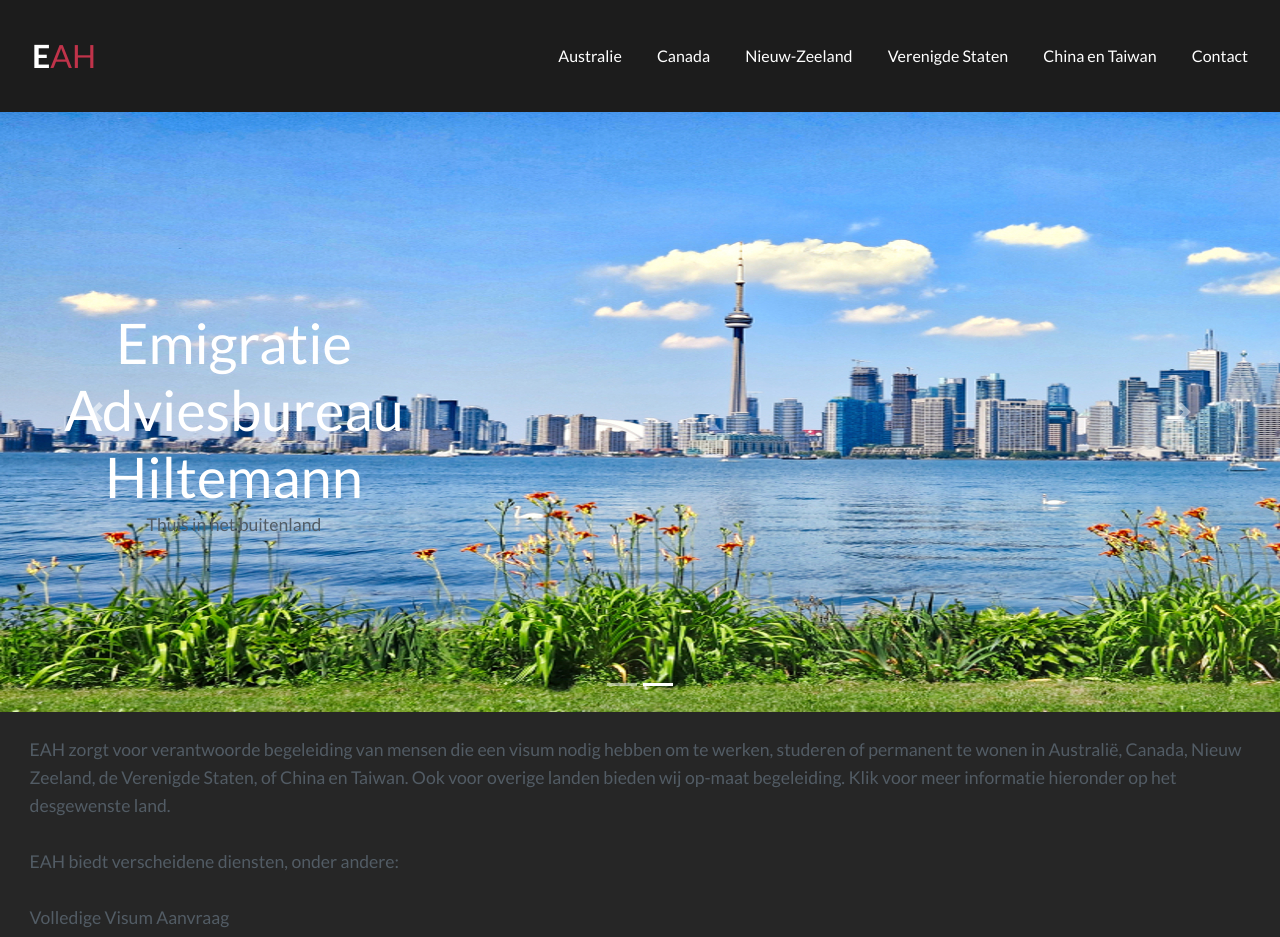
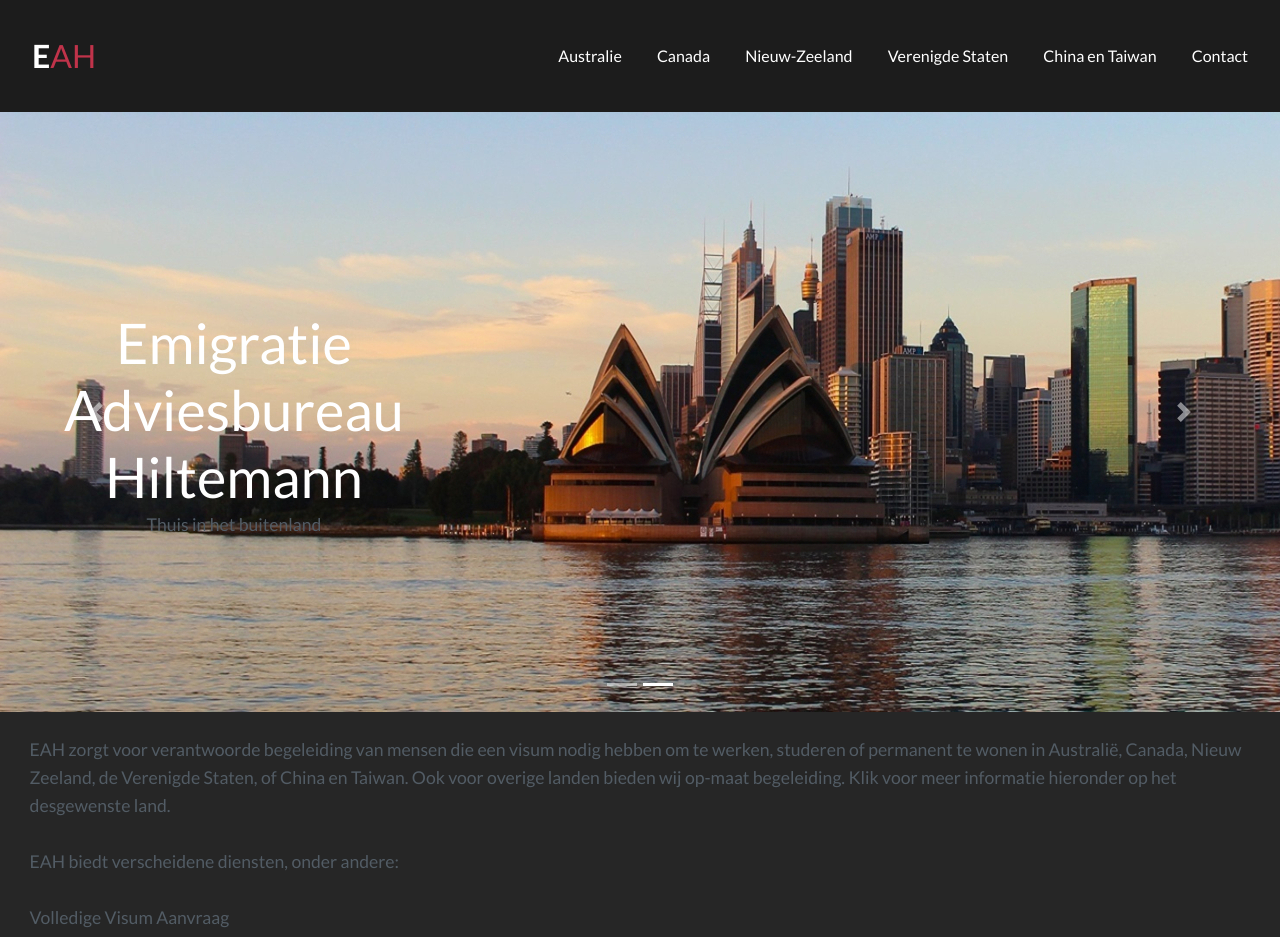
Before and after one commit to shiltemann/emigratie-adviesbureau-hiltemann, a Jekyll site: the page built from index.html, in a window 1280 px wide. Shown: the top 937 px of the page. Built offline with Jekyll 4.4.1, drawn with Linux system fonts in a browser that asks for light colours; the list of posts is cut into pages by our own code.

Commit message:
banners toegevoegd

```diff
--- a/_includes/banner.html
+++ b/_includes/banner.html
@@ -17,13 +17,25 @@
           <img src="assets/img/banner/banner1.jpg" alt="Los Angeles"/>
         </div>
         <div class="carousel-item">
-          <img src="assets/img/banner/CanadaTorontoSkyline.jpg" alt="Sydney skyline"/>
-        </div>
-        <div class="carousel-item">
           <img src="assets/img/banner/AustraliaSydneySkyline_scaled.jpg" alt="Sydney skyline"/>
         </div>
         <div class="carousel-item">
-          <img src="assets/img/banner/NZAucklandbanner.jpg" alt="Chicago"/>
+          <img src="assets/img/banner/NZMilfordSound3.jpg" alt="Sydney skyline"/>
+        </div>
+        <div class="carousel-item">
+          <img src="assets/img/banner/CanadaTorontoSkyline3_scaled.jpg" alt="Sydney skyline"/>
+        </div>
+        <div class="carousel-item">
+          <img src="assets/img/banner/USGoldenGateBridge.jpg" alt="Chicago"/>
+        </div>
+        <div class="carousel-item">
+          <img src="assets/img/banner/ChinaShanghaiBanner2.jpg" alt="Chicago"/>
+        </div>
+        <div class="carousel-item">
+          <img src="assets/img/banner/CanadaUSNiagaraFallsbanner_scaled.jpg" alt="Chicago"/>
+        </div>
+        <div class="carousel-item">
+          <img src="assets/img/banner/NZWellingtonSkyline_scaled.jpg" alt="Chicago"/>
         </div>
       </div>
 
```
Also changed, not shown: assets/img/banner/AustraliaSydneySkyline_scaled.jpg, assets/img/banner/CanadaTorontoSkyline2.jpg (added), assets/img/banner/CanadaTorontoSkyline2_scaled.jpg (added), assets/img/banner/CanadaTorontoSkyline3.jpg (added), assets/img/banner/CanadaTorontoSkyline3_scaled.jpg (added), assets/img/banner/CanadaUSNiagaraFallsbanner_scaled.jpg (added), assets/img/banner/NZMilfordSound3.jpg, assets/img/banner/NZWellingtonSkyline_scaled.jpg (added).
